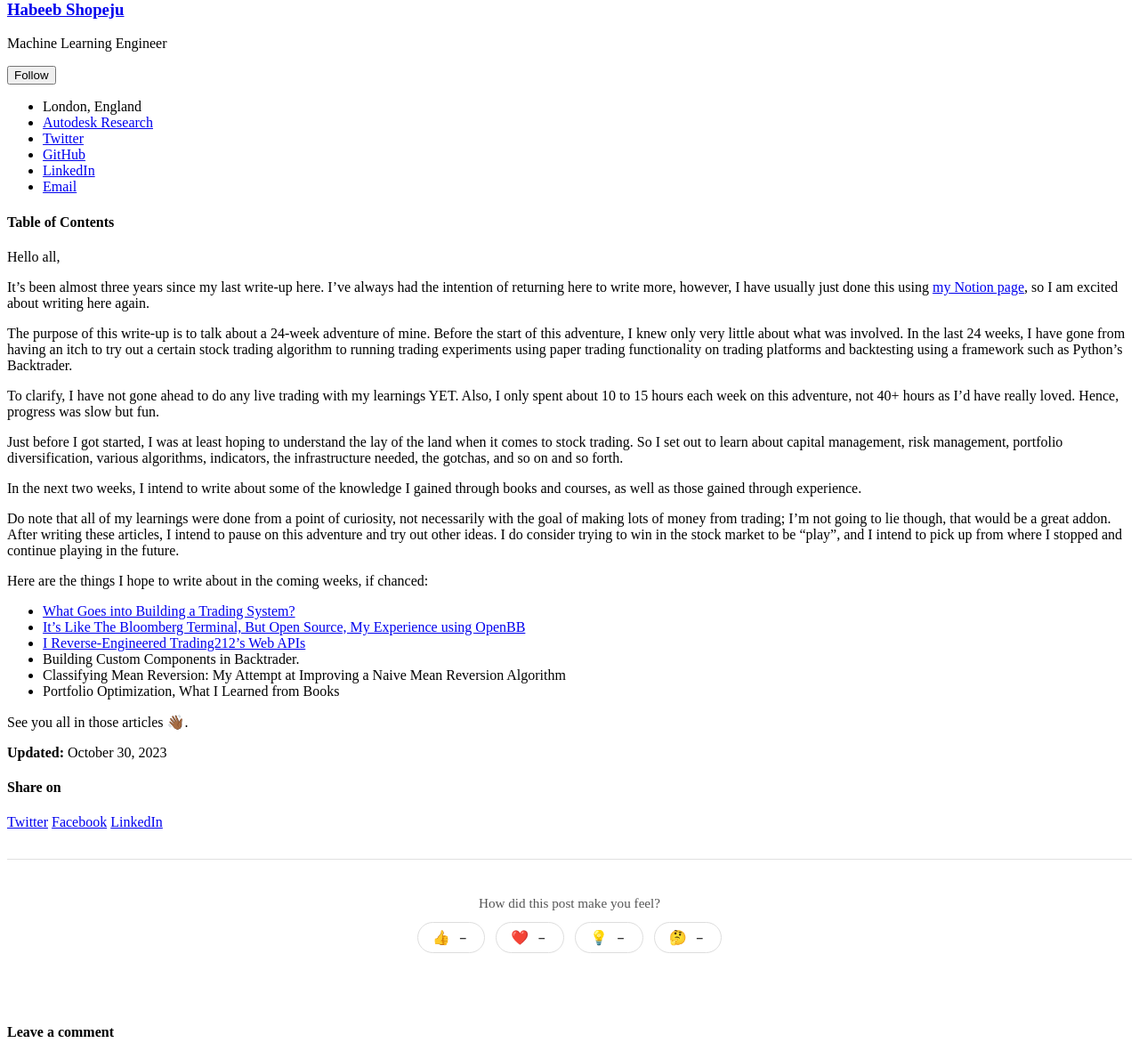
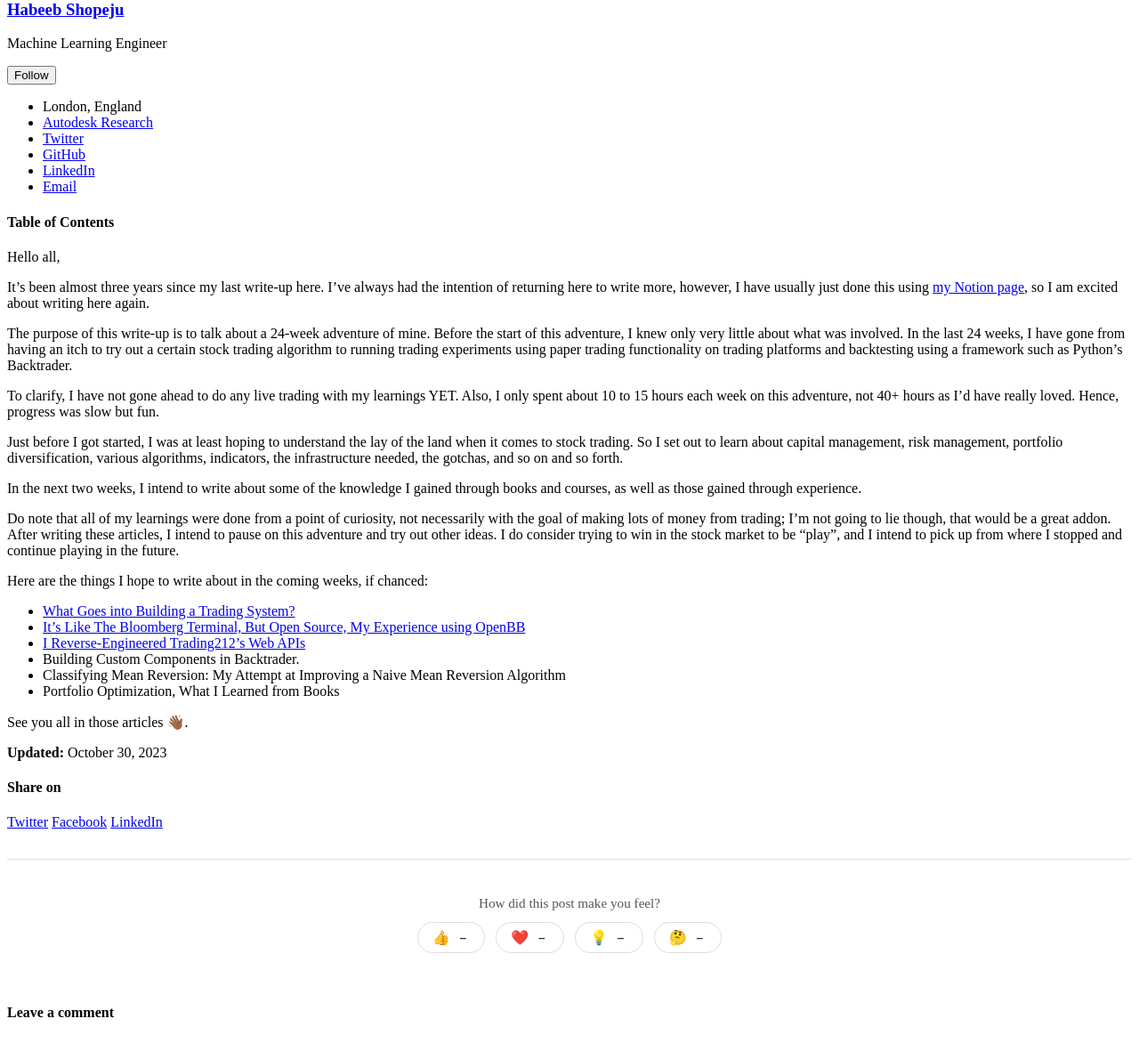
Before and after one commit to HAKSOAT/haksoat.github.io, a Jekyll site: the page built from _posts/stock_trading_project/2023-10-30-learning-stock-trading-python.md, in a window 1280 px wide. Shown: the part 1254-2426 px from the top of the page at 89% size. Built offline with Jekyll 4.4.1, drawn with Linux system fonts in a browser that asks for light colours; cached includes are drawn as plain includes; comment, search, counter and statistics services are not loaded.

Commit message:
Fix reactions widget: equalise vertical spacing by overriding Giscus comments-title top margin

```diff
--- a/_includes/reactions.html
+++ b/_includes/reactions.html
@@ -19,10 +19,16 @@
 <style>
   .post-reactions {
     clear: both;
-    margin: 2em 0 1rem;
+    margin: 2em 0 0;
     padding: 1.5em 0 1.5em;
     border-top: 1px solid #e0e0e0;
     text-align: center;
+  }
+  /* Override Giscus comments-title top spacing to match reactions widget padding */
+  .page__comments-title {
+    margin-top: 0 !important;
+    padding-top: 0 !important;
+    border-top: none !important;
   }
   .reactions__label {
     font-size: 0.95rem;
```
